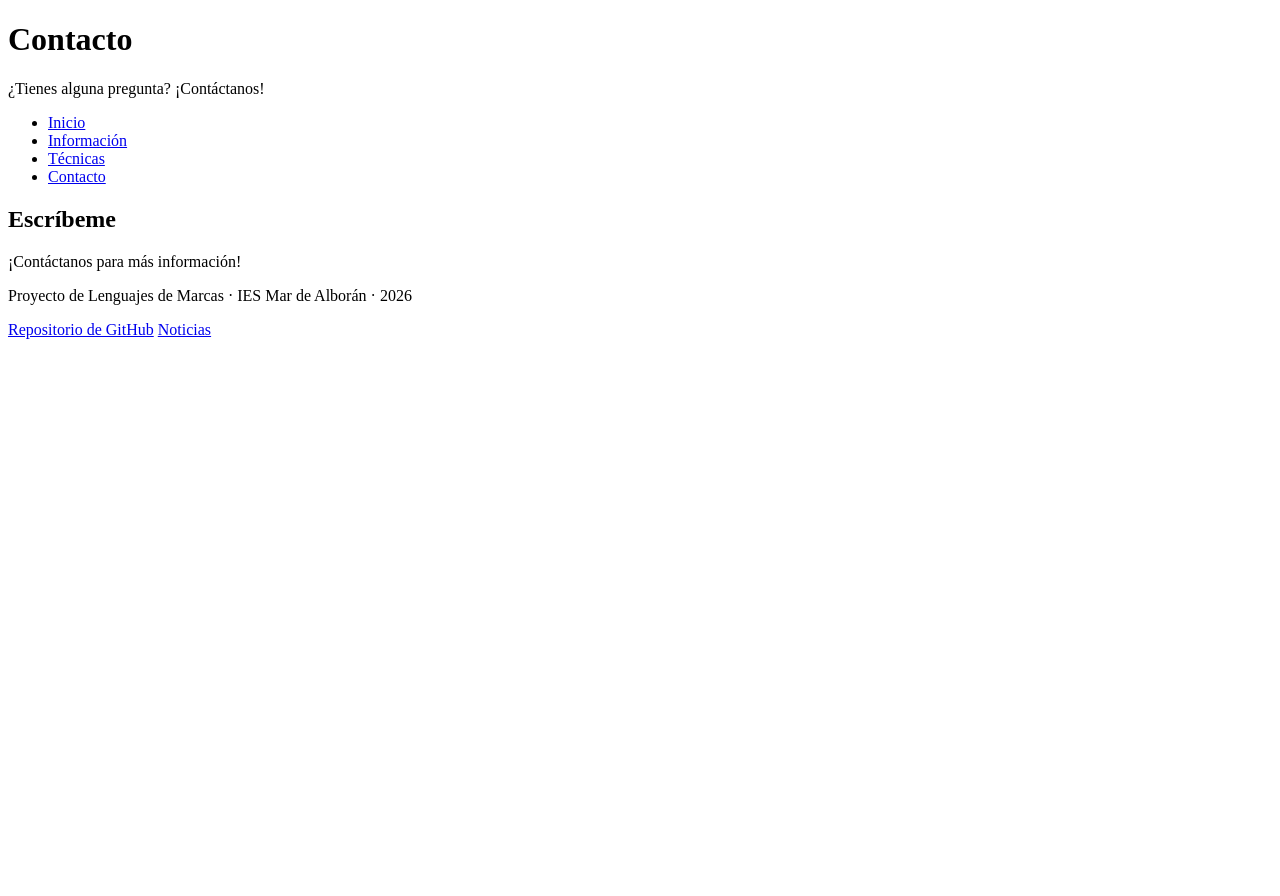
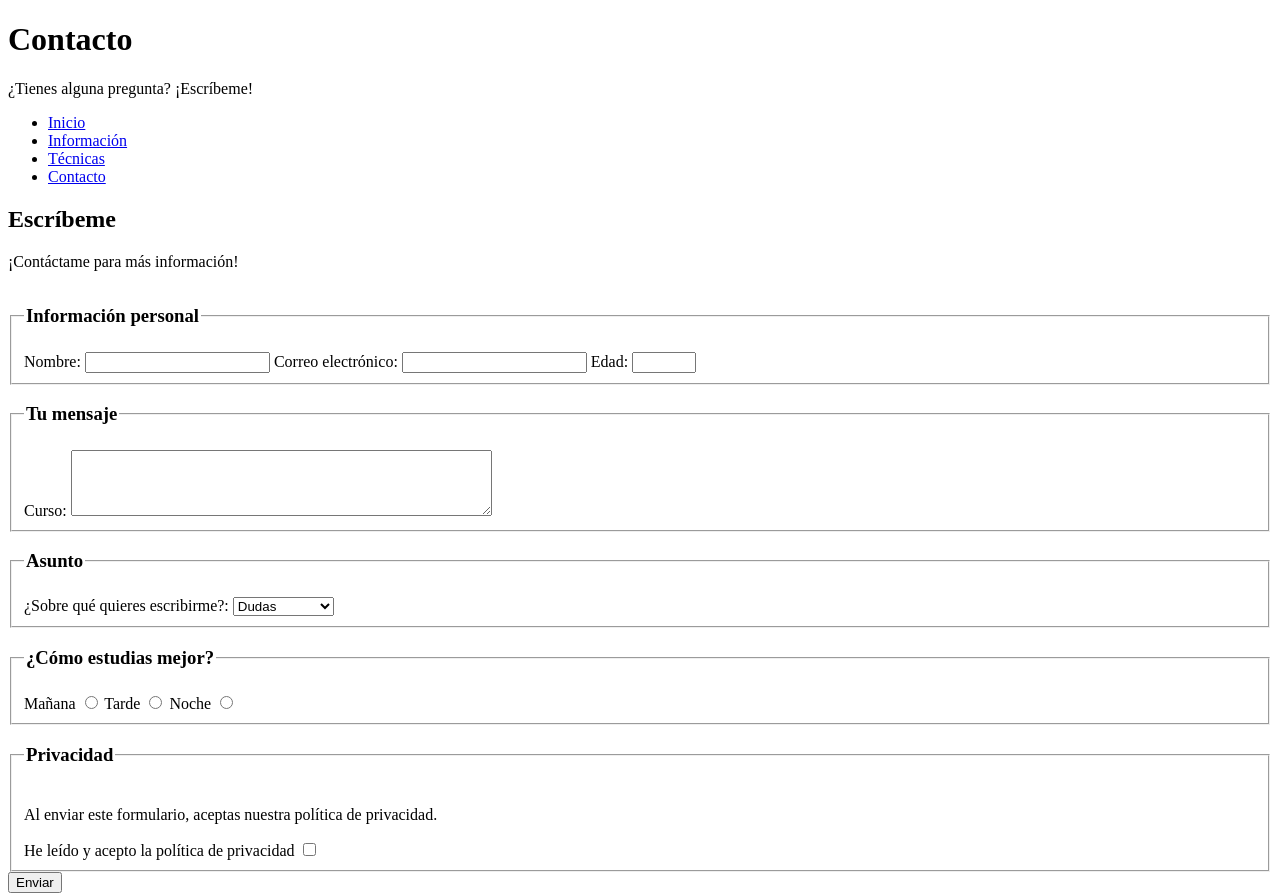
Before and after one commit to gerfagundes/rincon-estudio, a plain HTML site: page contacto.html in a window 1280 px wide. Shown: the top 896 px of the page. Before the commit the page ends 800 px from the top, so only its background shows below. Drawn offline with Linux system fonts and the light colour scheme.

Commit message:
Anado el formulario de contacto con campos obligatorios y grupos de radio.

```diff
--- a/contacto.html
+++ b/contacto.html
@@ -9,7 +9,7 @@
 <body>
     <header>
         <h1>Contacto</h1>
-        <p>¿Tienes alguna pregunta? ¡Contáctanos!</p>
+        <p>¿Tienes alguna pregunta? ¡Escríbeme!</p>
     </header>
     <nav>
         <ul>
@@ -20,8 +20,83 @@
         </ul>
     </nav>
     <main>
-        <h2>Escríbeme</h2>
-        <p>¡Contáctanos para más información!</p>
+        <section>
+            <h2>Escríbeme</h2>
+            <p>¡Contáctame para más información!</p>
+        </section>
+
+        <section>
+            <!--FORMULARIO DE CONTACTO-->
+            <!--form sirve para crear formularios de entrada de datos-->
+            <form>
+                <fieldset>
+
+                    <!--required sirve para hacer que el campo sea obligatorio-->
+                    <legend><h3>Información personal</h3></legend>
+                    <!--label sirve para crear etiquetas de entrada de datos-->
+                    <label for="nombre">Nombre:</label>
+                    <!--input sirve para crear campos de entrada de datos-->
+                    <input type="text" id="nombre" name="nombre" required>
+
+                    <label for="email">Correo electrónico:</label>
+                    <input type="email" id="email" name="email" required>
+
+                    <label for="numero">Edad:</label>
+                    <input type="number" id="numero" name="numero" min="1" max="120" required>
+
+                </fieldset>
+
+                <!--Campo de mensaje-->
+                <fieldset>
+
+                    <legend><h3>Tu mensaje</h3></legend>
+                    <label for="curso">Curso:</label>
+                    <!--textarea sirve para crear áreas de texto de entrada de datos-->
+                    <textarea id="curso" name="curso" rows="4" cols="50" required></textarea>
+
+                </fieldset>
+
+                <!--Campo de asunto-->
+                <fieldset>
+
+                    <legend><h3>Asunto</h3></legend>
+                    <label for="asunto">¿Sobre qué quieres escribirme?:</label>
+                    <select name="asunto" id="asunto">
+                        <option value="pregunta">Dudas</option>
+                        <option value="sugerencia">Sugerencias</option>
+                        <option value="idea">Colaboración</option>
+                    </select>
+
+                </fieldset>
+
+                <!--fieldset sirve para agrupar elementos del formulario-->
+                <!--Campo de preferencias de estudio-->
+                <fieldset>
+
+                    <!--legend sirve para crear un título para el grupo de elementos-->
+                    <legend><h3>¿Cómo estudias mejor?</h3></legend>
+                    <label for="opcion1">Mañana</label>
+                    <input type="radio" id="opcion1" name="horario" required>
+                    <label for="opcion2">Tarde</label>
+                    <input type="radio" id="opcion2" name="horario" required>
+                    <label for="opcion3">Noche</label>
+                    <input type="radio" id="opcion3" name="horario" required>
+
+                </fieldset>
+
+                <!--Campo de privacidad-->
+                <fieldset>
+
+                    <legend><h3>Privacidad</h3></legend>
+                    <p>Al enviar este formulario, aceptas nuestra política de privacidad.</p>
+                    <label for="privacidad">He leído y acepto la política de privacidad</label>
+                    <input type="checkbox" id="privacidad" name="privacidad" required>
+
+                </fieldset>
+
+                <button type="submit">Enviar</button>
+            </form>
+        </section>
     </main>
 
     <footer>
```
